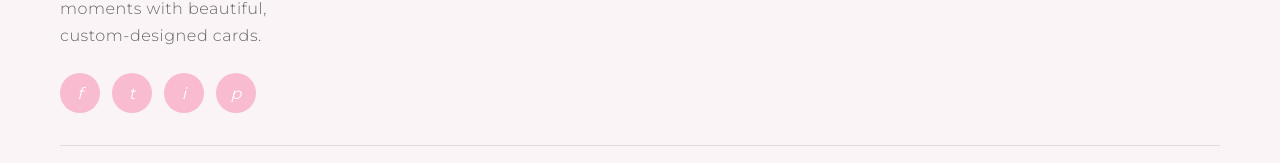
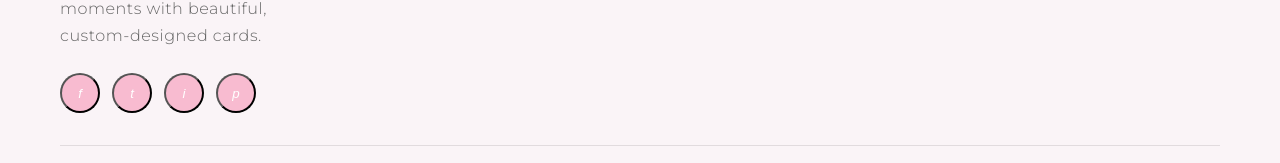
Before and after one commit to Terryohana/TerryPrints, a React (Create React App) app: page / in a window 1280 px wide. Shown: the part 3394-3557 px from the top of the page. Built offline with nearby package versions, Linux system fonts and the light colour scheme.

Commit message:
Fix ESLint errors in Footer.tsx by replacing empty href attributes with buttons

```diff
--- a/src/components/Footer.tsx
+++ b/src/components/Footer.tsx
@@ -13,18 +13,18 @@ const Footer: React.FC = () => {
               We help you celebrate life's special moments with beautiful, custom-designed cards.
             </p>
             <div className="social-icons">
-              <a href="#" className="social-icon">
+              <button className="social-icon" aria-label="Facebook">
                 <i className="fab fa-facebook-f">f</i>
-              </a>
-              <a href="#" className="social-icon">
+              </button>
+              <button className="social-icon" aria-label="Twitter">
                 <i className="fab fa-twitter">t</i>
-              </a>
-              <a href="#" className="social-icon">
+              </button>
+              <button className="social-icon" aria-label="Instagram">
                 <i className="fab fa-instagram">i</i>
-              </a>
-              <a href="#" className="social-icon">
+              </button>
+              <button className="social-icon" aria-label="Pinterest">
                 <i className="fab fa-pinterest-p">p</i>
-              </a>
+              </button>
             </div>
           </div>
 
```
